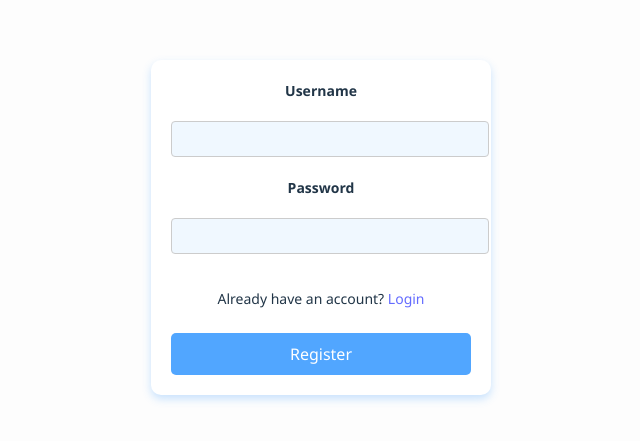
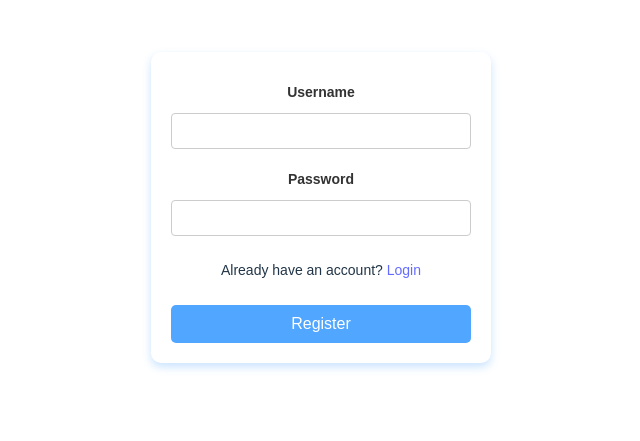
Before and after one commit to Martin-R-D/Writto, a React (Vite) app in the folder frontend/: page / in a window 1280 px wide. Shown: the part 203-644 px from the top of the page, without its empty margins (319-959 px from the left). Built offline with nearby package versions, Linux system fonts and the light colour scheme.

Commit message:
Improved styling inside profile page

```diff
--- a/frontend/src/pages/ProfileSettings.jsx
+++ b/frontend/src/pages/ProfileSettings.jsx
@@ -89,7 +89,7 @@ function ProfileSettings() {
                                 <h2 className="postTitle">{post.title}</h2>
                                 <p className="postContent">{post.content}</p>
                                 <div className="postLikes">
-                                    <img class = 'heart' src='../images/heart.png' onClick={() => alert('You can not like your post')}/>
+                                    <img className = 'heart' src='../images/heart.png' onClick={() => alert('You can not like your post')}/>
                                     <p>{post.likes}</p>
                                 </div>
                             </div>
--- a/frontend/src/styles/home.css
+++ b/frontend/src/styles/home.css
@@ -1,3 +1,10 @@
+body, html {
+  margin: 0;
+  padding: 0;
+  background-color: #ffffff;
+  font-family: sans-serif;
+}
+
 nav {
     position: fixed;
     top: 0;
--- a/frontend/src/styles/profile.css
+++ b/frontend/src/styles/profile.css
@@ -99,32 +99,60 @@ form {
     border-radius: 10px;
     box-shadow: 0px 4px 8px rgba(81, 166, 255, 0.3);
     margin-top: 20px;
+    max-width: 500px;
+    margin-left: auto;
+    margin-right: auto;
 }
 
-input {
-    display: block;
-    width: 100%;
-    margin: 10px 0;
-    padding: 8px;
-    border: 1px solid #51a6ff;
-    border-radius: 5px;
-    background-color: #f0f8ff;
-    color: #333333;
+form h2 {
+    text-align: center;
+    margin-bottom: 20px;
+    color: #0066cc;
 }
 
-input:focus {
-    border-color: #007bff;
-    outline: none;
-    box-shadow: 0 0 5px rgba(81, 166, 255, 0.5);
+form label {
+    font-weight: bold;
+    color: #333;
+    margin-top: 10px;
+    display: block;
 }
 
-#usernameHeader {
-    font-size: 300%;
+form button[type="submit"] {
+    background-color: #51a6ff;
+    color: white;
+    border: none;
+    padding: 10px 20px;
+    border-radius: 5px;
+    cursor: pointer;
+    transition: background-color 0.3s ease, transform 0.2s ease;
+    width: 100%;
+    margin-top: 10px;
+}
+
+form button[type="submit"]:hover {
+    background-color: #007bff;
+    transform: scale(1.03);
+}
+
+#logout {
+    background-color: #f8d7da;
+    color: #721c24;
+    border: none;
+    padding: 10px 20px;
+    border-radius: 5px;
+    cursor: pointer;
     font-weight: bold;
-    color: #0066cc;
-    margin-top: 50px;
-    margin-bottom: 20px;
+    margin-top: 30px;
+    display: block;
+    margin-left: auto;
+    margin-right: auto;
+    transition: background-color 0.3s ease;
 }
+
+#logout:hover {
+    background-color: #f5b5b8;
+}
+
 
 .heart {
     width: 10%;
```
Also changed, not shown: 1 other file (tests, documents, lock files or other folders).
